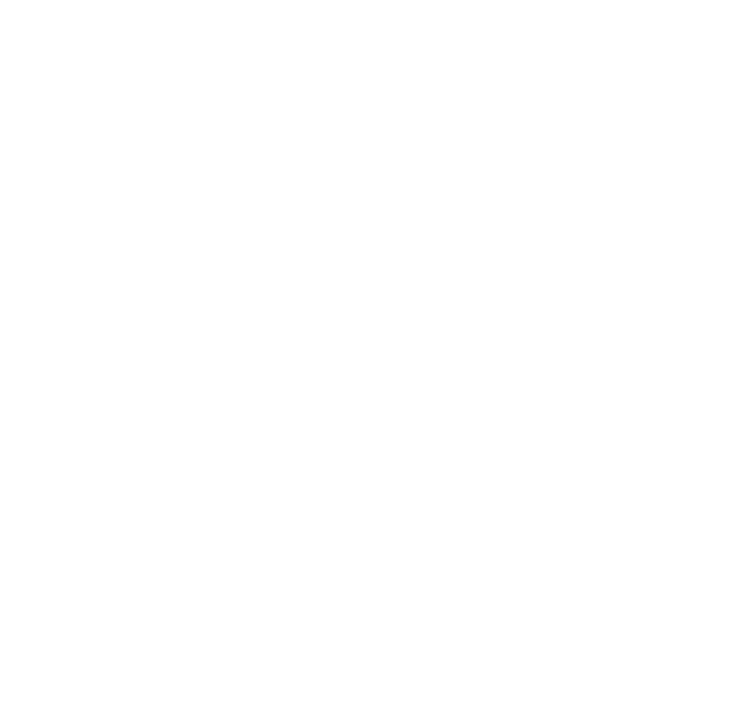
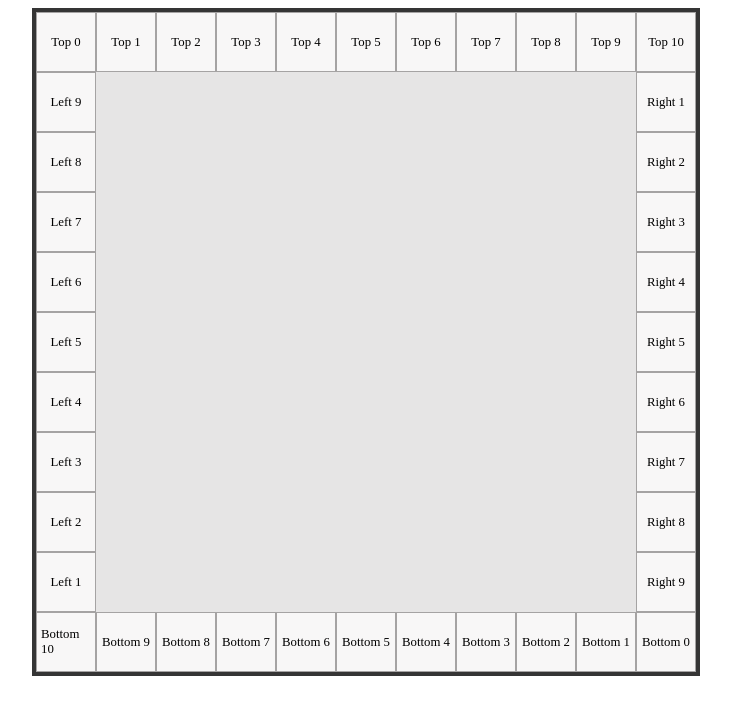
Before and after one commit to lestaplus/monopoly-game, a website with bundled scripts: page index.html in a window 1280 px wide. Shown: the whole page, without its empty margins (274-1005 px from the left). Built offline with nearby package versions, Linux system fonts and the light colour scheme.

Commit message:
add board rendering

```diff
--- a/index.html
+++ b/index.html
@@ -11,7 +11,16 @@
     <link rel="stylesheet" href="src/styles/player-panel.css">
 </head>
 <body>
-
+    <div id="game-container">
+        <div id="board">
+            <div class="top-row" id="top-row"></div>
+            <div class="right-col" id="right-col"></div>
+            <div class="bottom-row" id="bottom-row"></div>
+            <div class="left-col" id="left-col"></div>
+        </div>
+        <div id="player-panel"></div>
+        <div id="menu"></div>
+    </div>
     <script type="module" src="src/scripts/main.js"></script>
 </body>
 </html>
--- a/src/scripts/board.js
+++ b/src/scripts/board.js
@@ -0,0 +1,23 @@
+export function initBoard() {
+  const topRow = document.getElementById('top-row');
+  const rightCol = document.getElementById('right-col');
+  const bottomRow = document.getElementById('bottom-row');
+  const leftCol = document.getElementById('left-col');
+
+  for (let i = 0; i < 11; i++) {
+    topRow.appendChild(createTile(`Top ${i}`));
+    bottomRow.appendChild(createTile(`Bottom ${i}`));
+
+    if (i > 0 && i < 10) {
+      rightCol.appendChild(createTile(`Right ${i}`));
+      leftCol.appendChild(createTile(`Left ${i}`));
+    }
+  }
+}
+
+function createTile(text) {
+  const tile = document.createElement('div');
+  tile.className = 'tile';
+  tile.innerText = text;
+  return tile;
+}
--- a/src/scripts/main.js
+++ b/src/scripts/main.js
@@ -0,0 +1,5 @@
+import { initBoard } from './board.js';
+
+document.addEventListener('DOMContentLoaded', () => {
+  initBoard();
+});
--- a/src/styles/board.css
+++ b/src/styles/board.css
@@ -0,0 +1,56 @@
+#board {
+    position: relative;
+    width: 660px;
+    height: 660px;
+    margin: auto;
+    background-color: #e6e5e5;
+    border: 4px solid #353535;
+}
+
+.top-row, .bottom-row {
+    display: flex;
+    position: absolute;
+    width: 100%;
+    height: 60px;
+}
+
+.top-row {
+    top: 0;
+    left: 0;
+}
+
+.bottom-row {
+    bottom: 0;
+    left: 0;
+    flex-direction: row-reverse;
+}
+
+.left-col, .right-col {
+    display: flex;
+    flex-direction: column;
+    position: absolute;
+    width: 60px;
+    height: calc(100% - 120px);
+}
+
+.left-col {
+    left: 0;
+    top: 60px;
+    flex-direction: column-reverse;
+}
+
+.right-col {
+    right: 0;
+    top: 60px;
+}
+
+.tile {
+    flex: 1;
+    border: 1px solid #a5a3a3;
+    background-color: #f8f7f7;
+    display: flex;
+    align-items: center;
+    justify-content: center;
+    font-size: 0.8rem;
+    padding: 4px;
+}
```
